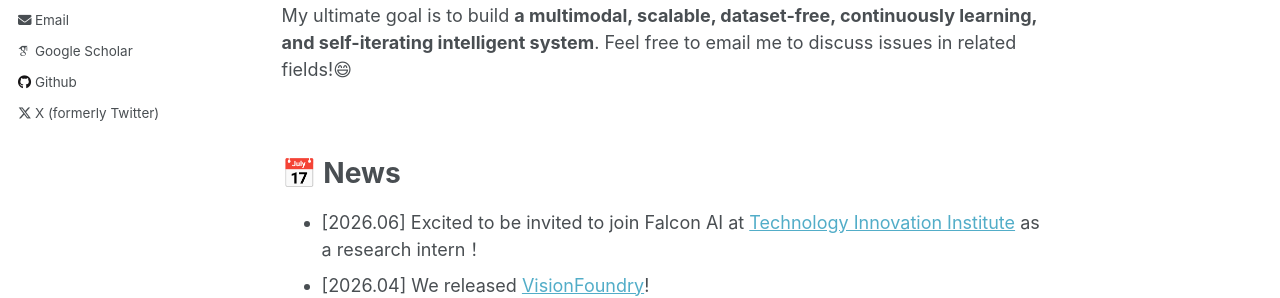
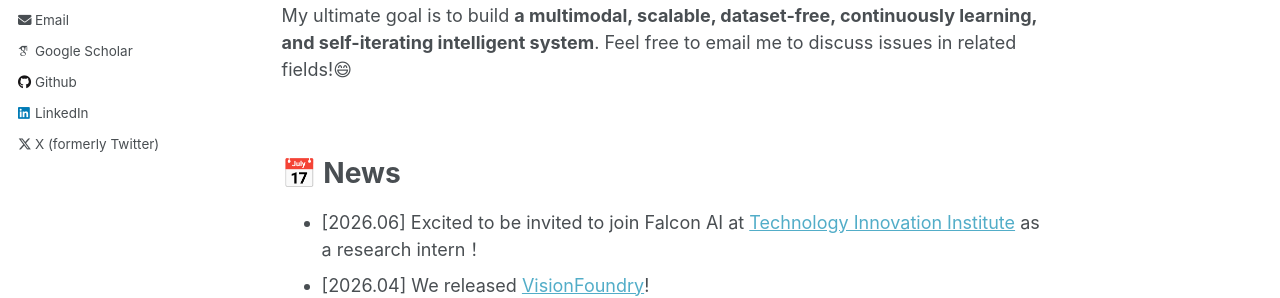
Before and after one commit to The-Martyr/the-martyr.github.io, a Jekyll site: the page built from _pages/about.md, in a window 1280 px wide. Shown: the part 362-660 px from the top of the page. Built offline with Jekyll 4.4.1, drawn with Linux system fonts in a browser that asks for light colours; some web fonts are replaced.

Commit message:
Update LinkedIn username in _config.yml

```diff
--- a/_config.yml
+++ b/_config.yml
@@ -56,7 +56,7 @@ author:
   keybase          : # Username
   instagram        : # Username
   lastfm           : # Username
-  linkedin         : #guanyu-zhou-ba6840333
+  linkedin         : guanyu-zhou-ba6840333
   mastodon         : # URL
   medium           : # URL
   pinterest        : # Username
```
